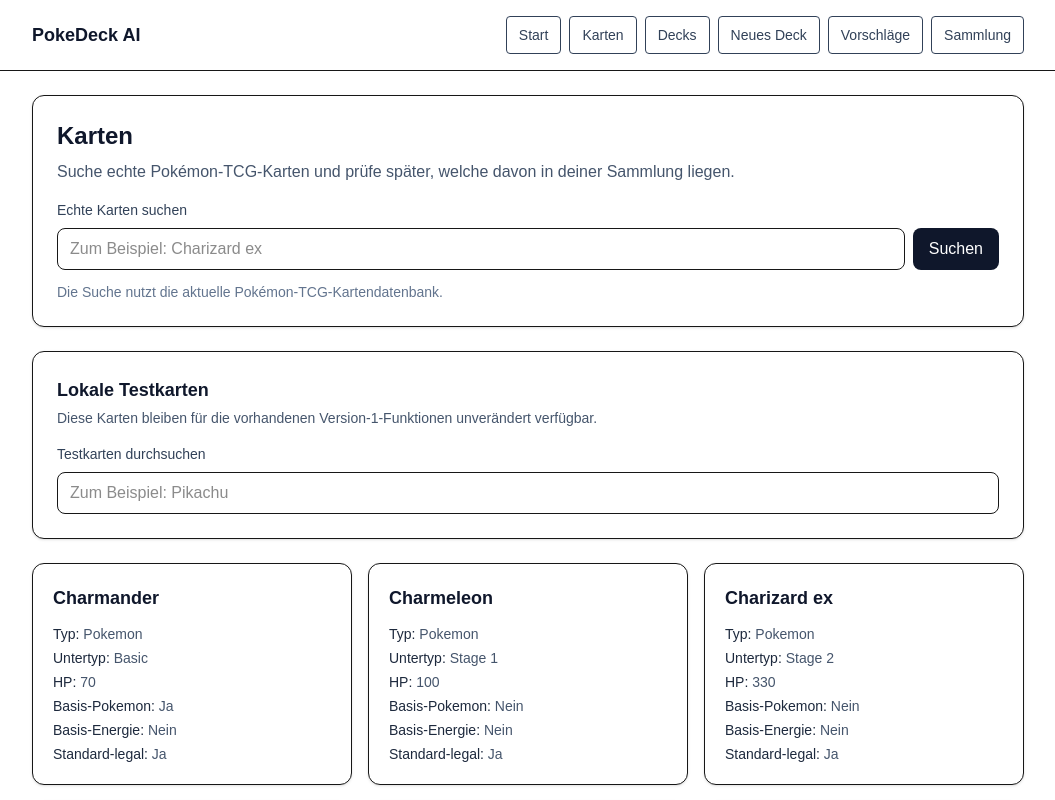
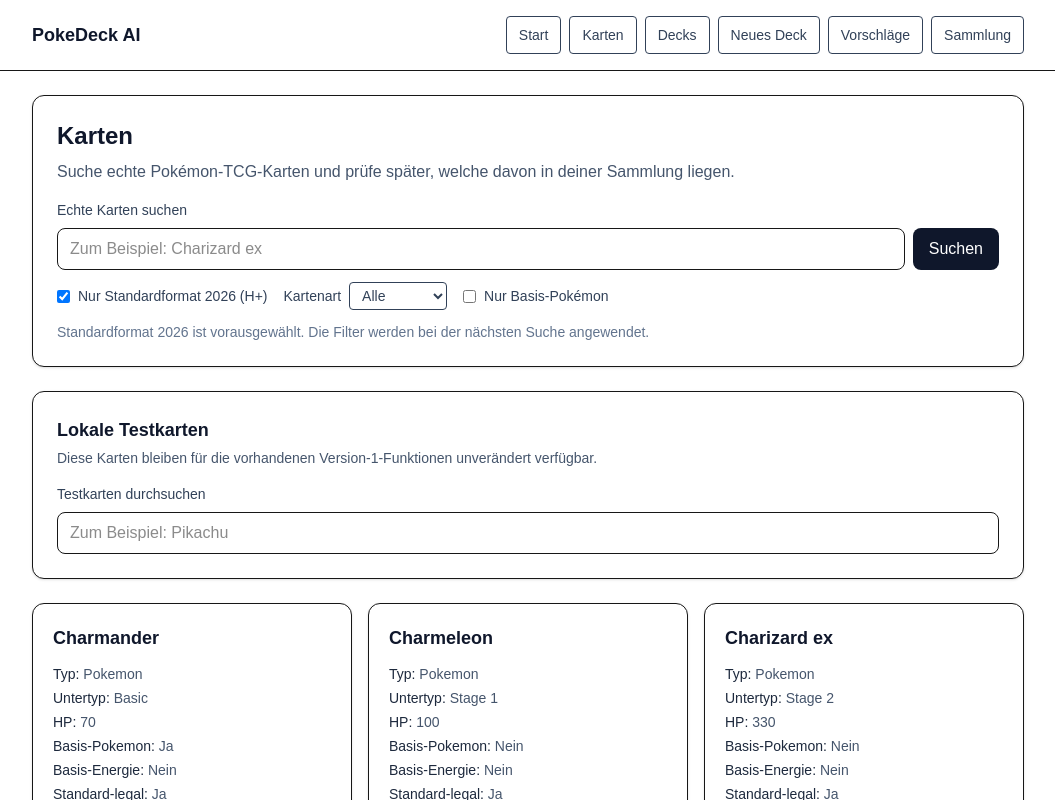
Before and after one commit to francescopinto33/pokedeck-ai-app, a Next.js app: page /cards in a window 1280 px wide. Shown: the top 800 px of the page, without its empty margins (112-1167 px from the left). Built offline with nearby package versions, Linux system fonts and the light colour scheme.

Commit message:
Filter real cards by current standard format

```diff
--- a/src/app/api/cards/search/route.ts
+++ b/src/app/api/cards/search/route.ts
@@ -4,7 +4,9 @@
 export const runtime = "nodejs";
 
 export async function GET(request: Request) {
-  const searchTerm = new URL(request.url).searchParams.get("q")?.trim() ?? "";
+  const searchParams = new URL(request.url).searchParams;
+  const searchTerm = searchParams.get("q")?.trim() ?? "";
+  const standardOnly = searchParams.get("standardOnly") === "true";
 
   if (!searchTerm) {
     return NextResponse.json({ cards: [], totalCount: 0 });
@@ -18,7 +20,7 @@
   }
 
   try {
-    const result = await searchPokemonTcgCards(searchTerm);
+    const result = await searchPokemonTcgCards(searchTerm, { standardOnly });
     return NextResponse.json(result);
   } catch {
     return NextResponse.json(
--- a/src/app/cards/page.tsx
+++ b/src/app/cards/page.tsx
@@ -6,6 +6,8 @@
 import { addCardToCollection } from "@/lib/storage";
 import type { Card, CardSearchResponse } from "@/types";
 
+type ExternalCardFilter = "All" | Card["supertype"];
+
 export default function CardsPage() {
   const [localSearch, setLocalSearch] = useState("");
   const [externalSearch, setExternalSearch] = useState("");
@@ -13,6 +15,10 @@
     useState<CardSearchResponse | null>(null);
   const [externalError, setExternalError] = useState("");
   const [isSearchingExternal, setIsSearchingExternal] = useState(false);
+  const [externalCardFilter, setExternalCardFilter] =
+    useState<ExternalCardFilter>("All");
+  const [showStandardOnly, setShowStandardOnly] = useState(true);
+  const [showBasicPokemonOnly, setShowBasicPokemonOnly] = useState(false);
   const [importAmounts, setImportAmounts] = useState<Record<string, number>>(
     {}
   );
@@ -30,6 +36,22 @@
     );
   }, [localSearch]);
 
+  const filteredExternalCards = useMemo(() => {
+    if (!externalResult) {
+      return [];
+    }
+
+    return externalResult.cards.filter((card) => {
+      const matchesCardType =
+        externalCardFilter === "All" ||
+        card.supertype === externalCardFilter;
+      const matchesBasicPokemon =
+        !showBasicPokemonOnly || card.isBasicPokemon;
+
+      return matchesCardType && matchesBasicPokemon;
+    });
+  }, [externalCardFilter, externalResult, showBasicPokemonOnly]);
+
   async function handleExternalSearch(event: React.FormEvent<HTMLFormElement>) {
     event.preventDefault();
 
@@ -44,9 +66,11 @@
     setExternalError("");
 
     try {
-      const response = await fetch(
-        `/api/cards/search?q=${encodeURIComponent(searchTerm)}`
-      );
+      const params = new URLSearchParams({
+        q: searchTerm,
+        standardOnly: String(showStandardOnly),
+      });
+      const response = await fetch(`/api/cards/search?${params.toString()}`);
       const result = (await response.json()) as
         | CardSearchResponse
         | { error: string };
@@ -123,30 +147,64 @@
               {isSearchingExternal ? "Suche läuft …" : "Suchen"}
             </button>
           </div>
+          <div className="mt-3 flex flex-wrap gap-x-4 gap-y-2 text-sm text-slate-700">
+            <label className="flex items-center gap-2">
+              <input
+                type="checkbox"
+                checked={showStandardOnly}
+                onChange={(event) => setShowStandardOnly(event.target.checked)}
+              />
+              Nur Standardformat 2026 (H+)
+            </label>
+            <label className="flex items-center gap-2">
+              Kartenart
+              <select
+                value={externalCardFilter}
+                onChange={(event) =>
+                  setExternalCardFilter(event.target.value as ExternalCardFilter)
+                }
+                className="rounded border px-2 py-1"
+              >
+                <option value="All">Alle</option>
+                <option value="Pokemon">Pokémon</option>
+                <option value="Trainer">Trainer</option>
+                <option value="Energy">Energie</option>
+              </select>
+            </label>
+            <label className="flex items-center gap-2">
+              <input
+                type="checkbox"
+                checked={showBasicPokemonOnly}
+                onChange={(event) =>
+                  setShowBasicPokemonOnly(event.target.checked)}
+              />
+              Nur Basis-Pokémon
+            </label>
+          </div>
         </form>
 
         <p className="mt-3 text-sm text-slate-500" aria-live="polite">
           {externalError
             ? externalError
             : externalResult
-              ? `${externalResult.totalCount} Treffer gefunden. Es werden maximal 20 angezeigt.`
-              : "Die Suche nutzt die aktuelle Pokémon-TCG-Kartendatenbank."}
+              ? `${externalResult.totalCount} Treffer gefunden. ${filteredExternalCards.length} werden mit den gewählten Filtern angezeigt.`
+              : "Standardformat 2026 ist vorausgewählt. Die Filter werden bei der nächsten Suche angewendet."}
         </p>
       </div>
 
-      {externalResult && externalResult.cards.length === 0 ? (
+      {externalResult && filteredExternalCards.length === 0 ? (
         <div className="rounded-xl border bg-white p-6 text-sm text-slate-600 shadow-sm">
-          Keine echten Karten gefunden.
+          Keine Karten mit den gewählten Filtern gefunden.
         </div>
       ) : null}
 
-      {externalResult && externalResult.cards.length > 0 ? (
+      {externalResult && filteredExternalCards.length > 0 ? (
         <div className="space-y-3">
           <h2 className="text-lg font-semibold text-slate-900">
             Ergebnisse aus der Kartendatenbank
           </h2>
           <div className="grid gap-4 sm:grid-cols-2 lg:grid-cols-3">
-            {externalResult.cards.map((card) => (
+            {filteredExternalCards.map((card) => (
               <article
                 key={card.id}
                 className="rounded-xl border bg-white p-5 shadow-sm"
--- a/src/lib/pokemonTcgApi.ts
+++ b/src/lib/pokemonTcgApi.ts
@@ -41,6 +41,7 @@
 };
 
 const API_URL = "https://api.pokemontcg.io/v2/cards";
+const FIRST_STANDARD_2026_REGULATION_MARK = "H";
 const CARD_FIELDS = [
   "id",
   "name",
@@ -61,6 +62,13 @@
   "number",
   "images",
 ].join(",");
+
+function hasCurrentStandardRegulationMark(card: PokemonTcgApiCard) {
+  return Boolean(
+    card.regulationMark &&
+      card.regulationMark >= FIRST_STANDARD_2026_REGULATION_MARK
+  );
+}
 
 function toPokeDeckCard(card: PokemonTcgApiCard): Card {
   const subtypes = card.subtypes ?? [];
@@ -84,7 +92,9 @@
       card.supertype === "Pokémon" && subtypes.includes("Basic"),
     isBasicEnergy:
       card.supertype === "Energy" && subtypes.includes("Basic"),
-    legalStandard: card.legalities?.standard === "Legal",
+    legalStandard:
+      card.legalities?.standard === "Legal" &&
+      hasCurrentStandardRegulationMark(card),
     setName: card.set?.name,
     cardNumber: card.number,
     imageSmall: card.images?.small,
@@ -159,7 +169,8 @@
 }
 
 export async function searchPokemonTcgCards(
-  searchTerm: string
+  searchTerm: string,
+  options: { standardOnly?: boolean } = {}
 ): Promise<CardSearchResponse> {
   const normalizedSearchTerm = normalizeSearchTerm(searchTerm);
 
@@ -167,10 +178,17 @@
     return { cards: [], totalCount: 0 };
   }
 
+  const queryParts = [`name:"${normalizedSearchTerm}"`];
+
+  if (options.standardOnly) {
+    queryParts.push("legalities.standard:Legal");
+  }
+
   const params = new URLSearchParams({
-    q: `name:"${normalizedSearchTerm}"`,
-    pageSize: "20",
+    q: queryParts.join(" "),
+    pageSize: options.standardOnly ? "250" : "20",
     select: CARD_FIELDS,
+    ...(options.standardOnly ? { orderBy: "-set.releaseDate" } : {}),
   });
   const apiKey = process.env.POKEMON_TCG_API_KEY;
   const payload = await getPokemonTcgApiResponse(
@@ -178,8 +196,34 @@
     apiKey
   );
 
+  if (!options.standardOnly) {
+    return {
+      cards: payload.data.map(toPokeDeckCard),
+      totalCount: payload.totalCount,
+    };
+  }
+
+  const currentLegalCardNames = new Set(
+    payload.data
+      .filter(
+        (card) =>
+          card.legalities?.standard === "Legal" &&
+          hasCurrentStandardRegulationMark(card)
+      )
+      .map((card) => card.name)
+  );
+  const cards = payload.data
+    .filter(
+      (card) =>
+        card.legalities?.standard === "Legal" &&
+        (hasCurrentStandardRegulationMark(card) ||
+          currentLegalCardNames.has(card.name))
+    )
+    .map((card) => ({ ...toPokeDeckCard(card), legalStandard: true }))
+    .slice(0, 20);
+
   return {
-    cards: payload.data.map(toPokeDeckCard),
-    totalCount: payload.totalCount,
+    cards,
+    totalCount: cards.length,
   };
 }
```
